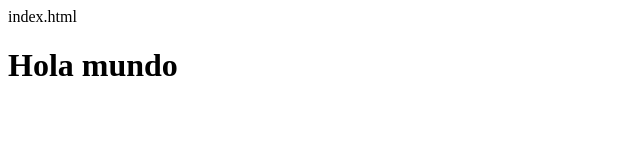
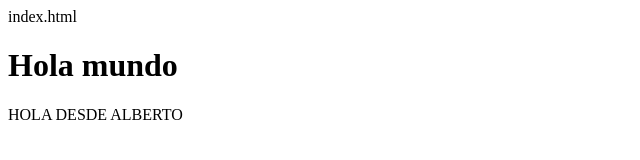
Before and after one commit to garciamolinajavier-commits/ProyectoColaborativo, a plain HTML site: page index.html in a window 1280 px wide. Shown: the whole page, without its empty margins (0-640 px from the left). Drawn offline with Linux system fonts and the light colour scheme.

Commit message:
Codigo modificado

```diff
--- a/index.html
+++ b/index.html
@@ -8,5 +8,6 @@ index.html
 </head>
 <body>
     <h1>Hola mundo</h1>
+    <p>HOLA DESDE ALBERTO</p>
 </body>
 </html>
```
